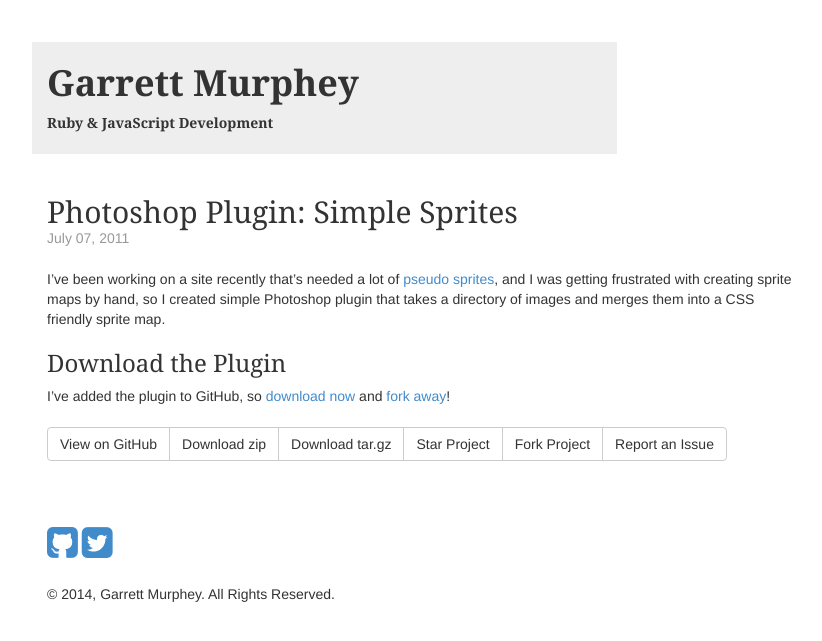
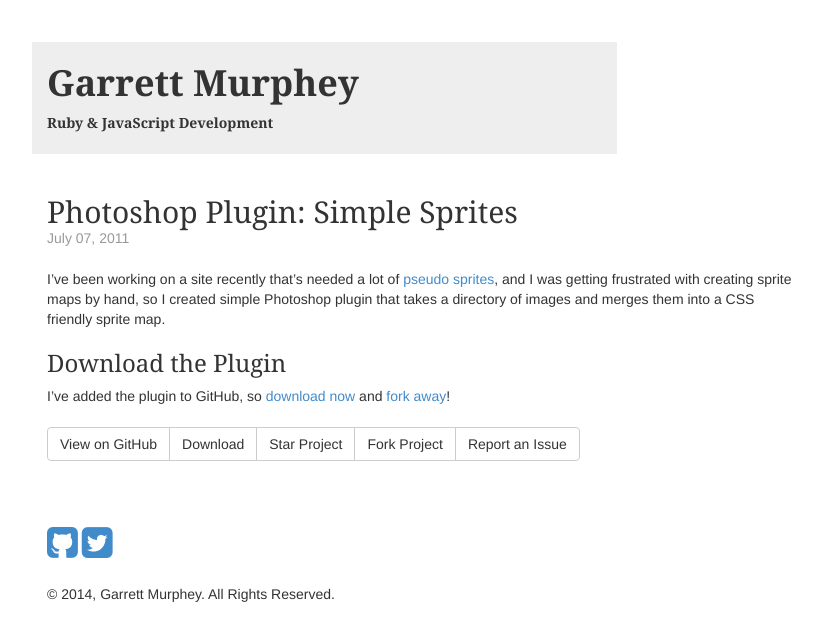
Before and after one commit to gmurphey/gmurphey.github.io, a Jekyll site: the page built from _posts/2011-07-07-photoshop-plugin-simple-sprites.markdown, in a window 1280 px wide. Shown: the top 641 px of the page, without its empty margins (23-845 px from the left). Built offline with Jekyll 4.4.1, drawn with Linux system fonts in a browser that asks for light colours.

Commit message:
Shortening github bar.

```diff
--- a/_layouts/post.html
+++ b/_layouts/post.html
@@ -10,8 +10,7 @@ layout: default
   {% if site.social.github and page.github %}
   <div class="btn-group">
     <a class="btn btn-default" href="http://github.com/{{site.social.github}}/{{page.github}}">View on GitHub</a>
-    <a class="btn btn-default" href="http://github.com/{{site.social.github}}/{{page.github}}/zipball/master">Download zip</a>
-    <a class="btn btn-default" href="http://github.com/{{site.social.github}}/{{page.github}}/tarball/master">Download tar.gz</a>
+    <a class="btn btn-default" href="http://github.com/{{site.social.github}}/{{page.github}}/zipball/master">Download</a>
     <a class="btn btn-default" href="http://github.com/{{site.social.github}}/{{page.github}}/star">Star Project</a>
     <a class="btn btn-default" href="http://github.com/{{site.social.github}}/{{page.github}}/fork">Fork Project</a>
     <a class="btn btn-default" href="http://github.com/{{site.social.github}}/{{page.github}}/issues">Report an Issue</a>
```
